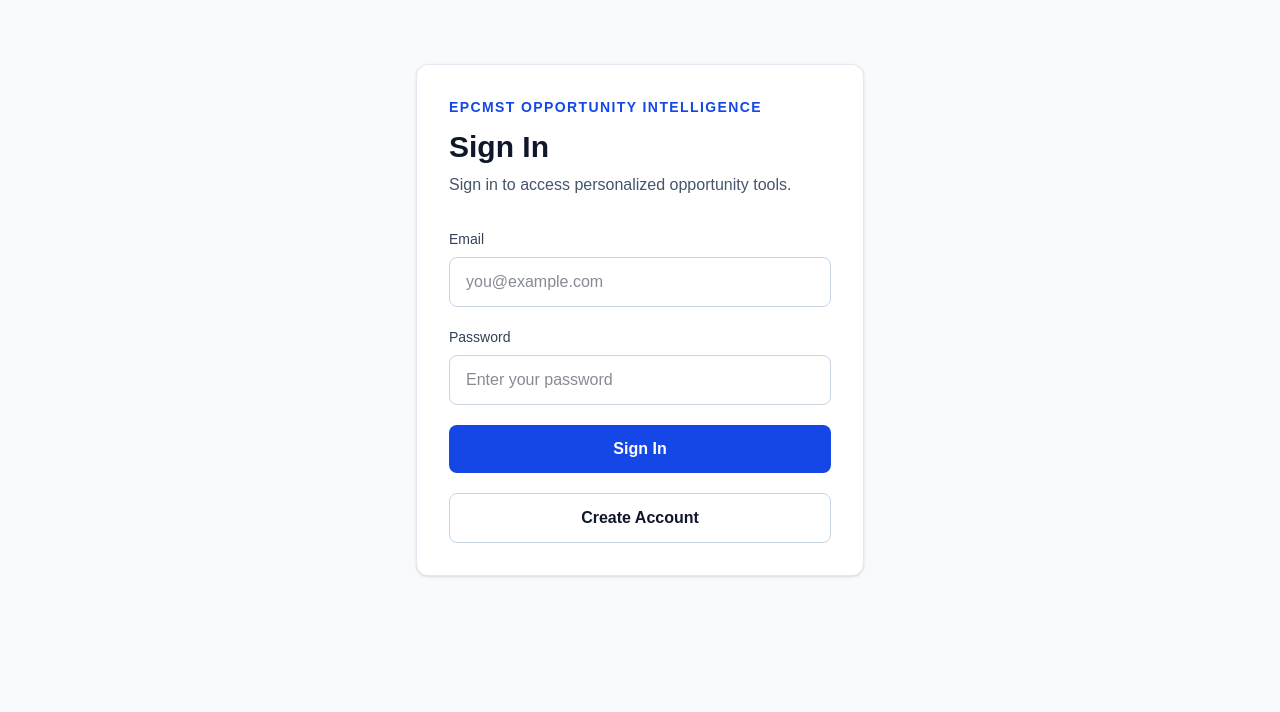
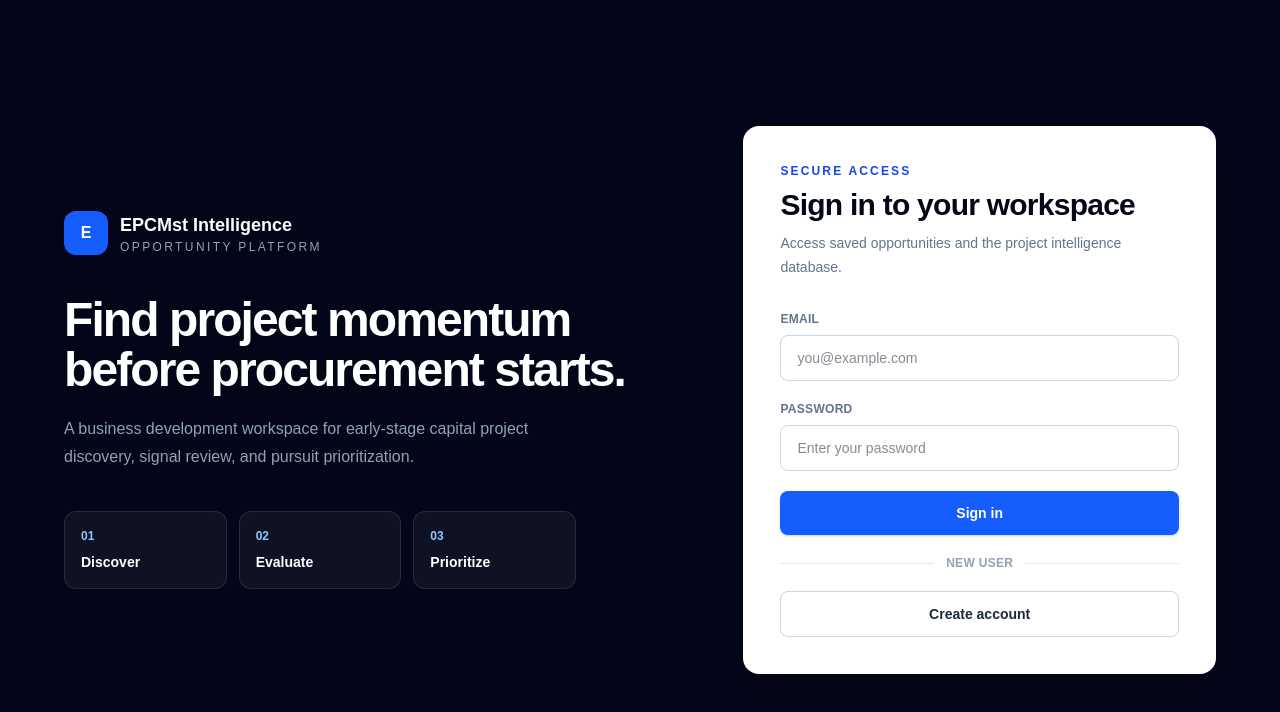
Before and after one commit to jhine377/ENTR3360-Project, a Next.js app: page /login in a window 1280 px wide. Shown: the top 712 px of the page. Built offline with nearby package versions, Linux system fonts and the light colour scheme; no server answers.

Commit message:
Redesign authentication screen

```diff
--- a/app/login/page.tsx
+++ b/app/login/page.tsx
@@ -2,11 +2,11 @@
 
 import { useState } from "react";
 import { useRouter } from "next/navigation";
+import Link from "next/link";
 import { useAuth } from "@/context/AuthContext";
 
 export default function LoginPage() {
   const router = useRouter();
-
   const { user, loading, signUp, signIn, signOut } = useAuth();
 
   const [email, setEmail] = useState("");
@@ -17,162 +17,147 @@ export default function LoginPage() {
   async function handleSignUp() {
     setSubmitting(true);
     setMessage(null);
-
     const { error } = await signUp(email, password);
-
-    if (error) {
-  setMessage(error);
-} else {
-  router.push("/");
-}
-
+    if (error) setMessage(error);
+    else router.push("/");
     setSubmitting(false);
   }
 
   async function handleSignIn() {
     setSubmitting(true);
     setMessage(null);
-
     const { error } = await signIn(email, password);
-
-   if (error) {
-  setMessage(error);
-} else {
-  router.push("/");
-}
-
+    if (error) setMessage(error);
+    else router.push("/");
     setSubmitting(false);
   }
 
   async function handleSignOut() {
     setSubmitting(true);
     setMessage(null);
-
     const { error } = await signOut();
-
-    if (error) {
-      setMessage(error);
-    } else {
-      setMessage("Signed out successfully.");
-    }
-
+    setMessage(error ?? "Signed out successfully.");
     setSubmitting(false);
   }
 
   if (loading) {
     return (
-      <main className="min-h-screen bg-slate-50 p-8">
-        <div className="mx-auto max-w-md">
-          <p className="text-slate-600">Checking session...</p>
-        </div>
+      <main className="flex min-h-screen items-center justify-center bg-slate-950 px-6">
+        <p className="text-sm text-slate-400">Checking session…</p>
       </main>
     );
   }
 
   if (user) {
     return (
-      <main className="min-h-screen bg-slate-50 px-6 py-16">
-        <div className="mx-auto max-w-md rounded-xl border border-slate-200 bg-white p-8 shadow-sm">
-          <p className="text-sm font-semibold uppercase tracking-widest text-blue-700">
-            EPCMst Opportunity Intelligence
-          </p>
+      <main className="flex min-h-screen items-center justify-center bg-slate-950 px-6 py-12">
+        <div className="w-full max-w-md rounded-2xl border border-white/10 bg-white p-8 shadow-2xl">
+          <div className="flex items-center gap-3">
+            <div className="flex h-10 w-10 items-center justify-center rounded-lg bg-blue-600 text-sm font-black text-white">E</div>
+            <div>
+              <p className="font-bold text-slate-950">EPCMst Intelligence</p>
+              <p className="text-xs text-slate-400">Opportunity platform</p>
+            </div>
+          </div>
 
-          <h1 className="mt-3 text-3xl font-bold text-slate-900">
-            You’re signed in
-          </h1>
+          <div className="mt-8 rounded-xl bg-emerald-50 p-4">
+            <p className="text-xs font-bold uppercase tracking-wide text-emerald-700">Active session</p>
+            <h1 className="mt-2 text-2xl font-black text-slate-950">You’re signed in</h1>
+            <p className="mt-2 text-sm text-slate-600">{user.email}</p>
+          </div>
 
-          <p className="mt-4 text-slate-600">
-            Signed in as:
-          </p>
+          <Link href="/" className="mt-6 flex w-full justify-center rounded-lg bg-blue-600 px-4 py-3 text-sm font-semibold text-white hover:bg-blue-700">
+            Open dashboard
+          </Link>
 
-          <p className="mt-1 font-semibold text-slate-900">
-            {user.email}
-          </p>
-
-          <button
-            onClick={handleSignOut}
-            disabled={submitting}
-            className="mt-6 w-full rounded-lg bg-slate-900 px-4 py-3 font-semibold text-white hover:bg-slate-800 disabled:opacity-50"
-          >
-            {submitting ? "Signing out..." : "Sign Out"}
+          <button onClick={handleSignOut} disabled={submitting} className="mt-3 w-full rounded-lg border border-slate-300 bg-white px-4 py-3 text-sm font-semibold text-slate-700 hover:bg-slate-50 disabled:opacity-50">
+            {submitting ? "Signing out…" : "Sign out"}
           </button>
 
-          {message && (
-            <p className="mt-4 text-sm text-slate-600">
-              {message}
-            </p>
-          )}
+          {message && <p className="mt-4 text-sm text-slate-500">{message}</p>}
         </div>
       </main>
     );
   }
 
   return (
-    <main className="min-h-screen bg-slate-50 px-6 py-16">
-      <div className="mx-auto max-w-md rounded-xl border border-slate-200 bg-white p-8 shadow-sm">
-        <p className="text-sm font-semibold uppercase tracking-widest text-blue-700">
-          EPCMst Opportunity Intelligence
+    <main className="min-h-screen bg-slate-950 px-6 py-12">
+      <div className="mx-auto grid min-h-[calc(100vh-6rem)] max-w-6xl items-center gap-10 lg:grid-cols-[1.15fr_0.85fr]">
+        <section className="hidden text-white lg:block">
+          <div className="inline-flex items-center gap-3">
+            <div className="flex h-11 w-11 items-center justify-center rounded-xl bg-blue-600 text-base font-black">E</div>
+            <div>
+              <p className="text-lg font-bold">EPCMst Intelligence</p>
+              <p className="text-xs uppercase tracking-[0.2em] text-slate-400">Opportunity platform</p>
+            </div>
+          </div>
+
+          <h1 className="mt-10 max-w-xl text-5xl font-black leading-[1.05] tracking-[-0.04em]">
+            Find project momentum before procurement starts.
+          </h1>
+          <p className="mt-5 max-w-lg text-base leading-7 text-slate-400">
+            A business development workspace for early-stage capital project discovery, signal review, and pursuit prioritization.
           </p>
 
-        <h1 className="mt-3 text-3xl font-bold text-slate-900">
-          Sign In
-        </h1>
+          <div className="mt-10 grid max-w-lg grid-cols-3 gap-3">
+            {["Discover", "Evaluate", "Prioritize"].map((item, index) => (
+              <div key={item} className="rounded-xl border border-white/10 bg-white/5 p-4">
+                <p className="text-xs font-black text-blue-300">0{index + 1}</p>
+                <p className="mt-2 text-sm font-semibold">{item}</p>
+              </div>
+            ))}
+          </div>
+        </section>
 
-        <p className="mt-2 text-slate-600">
-          Sign in to access personalized opportunity tools.
-        </p>
+        <section className="rounded-2xl border border-white/10 bg-white p-7 shadow-2xl sm:p-9">
+          <div className="lg:hidden">
+            <p className="text-sm font-black text-blue-700">EPCMst Intelligence</p>
+          </div>
+
+          <p className="text-xs font-bold uppercase tracking-[0.18em] text-blue-700">Secure access</p>
+          <h2 className="mt-2 text-3xl font-black tracking-tight text-slate-950">Sign in to your workspace</h2>
+          <p className="mt-2 text-sm leading-6 text-slate-500">Access saved opportunities and the project intelligence database.</p>
 
           <div className="mt-8 space-y-5">
-          <div>
-            <label className="mb-2 block text-sm font-medium text-slate-700">
-              Email
-            </label>
-
+            <label className="block">
+              <span className="mb-2 block text-xs font-bold uppercase tracking-wide text-slate-500">Email</span>
               <input
                 type="email"
                 value={email}
                 onChange={(e) => setEmail(e.target.value)}
-              className="w-full rounded-lg border border-slate-300 px-4 py-3 outline-none focus:border-blue-600"
+                className="w-full rounded-lg border border-slate-300 bg-white px-4 py-3 text-sm outline-none focus:border-blue-600 focus:ring-4 focus:ring-blue-100"
                 placeholder="you@example.com"
               />
-          </div>
-
-          <div>
-            <label className="mb-2 block text-sm font-medium text-slate-700">
-              Password
             </label>
 
+            <label className="block">
+              <span className="mb-2 block text-xs font-bold uppercase tracking-wide text-slate-500">Password</span>
               <input
                 type="password"
                 value={password}
                 onChange={(e) => setPassword(e.target.value)}
-              className="w-full rounded-lg border border-slate-300 px-4 py-3 outline-none focus:border-blue-600"
+                className="w-full rounded-lg border border-slate-300 bg-white px-4 py-3 text-sm outline-none focus:border-blue-600 focus:ring-4 focus:ring-blue-100"
                 placeholder="Enter your password"
               />
+            </label>
+
+            <button onClick={handleSignIn} disabled={submitting} className="w-full rounded-lg bg-blue-600 px-4 py-3 text-sm font-semibold text-white shadow-sm shadow-blue-600/20 hover:bg-blue-700 disabled:opacity-50">
+              {submitting ? "Please wait…" : "Sign in"}
+            </button>
+
+            <div className="flex items-center gap-3">
+              <div className="h-px flex-1 bg-slate-200" />
+              <span className="text-xs font-semibold uppercase tracking-wide text-slate-400">New user</span>
+              <div className="h-px flex-1 bg-slate-200" />
             </div>
 
-          <button
-            onClick={handleSignIn}
-            disabled={submitting}
-            className="w-full rounded-lg bg-blue-700 px-4 py-3 font-semibold text-white hover:bg-blue-800 disabled:opacity-50"
-          >
-            {submitting ? "Please wait..." : "Sign In"}
+            <button onClick={handleSignUp} disabled={submitting} className="w-full rounded-lg border border-slate-300 bg-white px-4 py-3 text-sm font-semibold text-slate-800 hover:bg-slate-50 disabled:opacity-50">
+              Create account
             </button>
 
-          <button
-            onClick={handleSignUp}
-            disabled={submitting}
-            className="w-full rounded-lg border border-slate-300 bg-white px-4 py-3 font-semibold text-slate-900 hover:bg-slate-50 disabled:opacity-50"
-          >
-            Create Account
-          </button>
-
-          {message && (
-            <p className="text-sm text-slate-600">
-              {message}
-            </p>
-          )}
+            {message && <p className="rounded-lg bg-slate-50 p-3 text-sm text-slate-600">{message}</p>}
           </div>
+        </section>
       </div>
     </main>
   );
```
Lines whose indentation alone changed are shown as unchanged.
